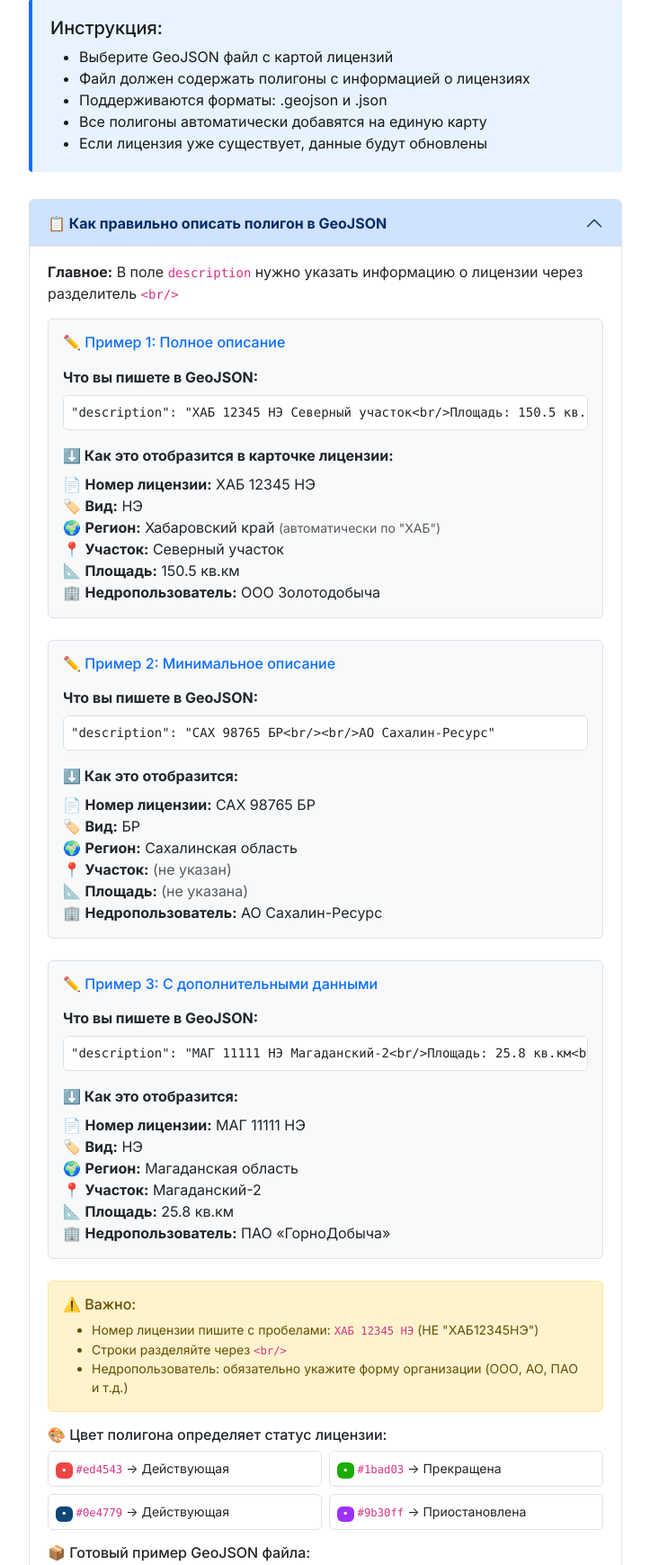
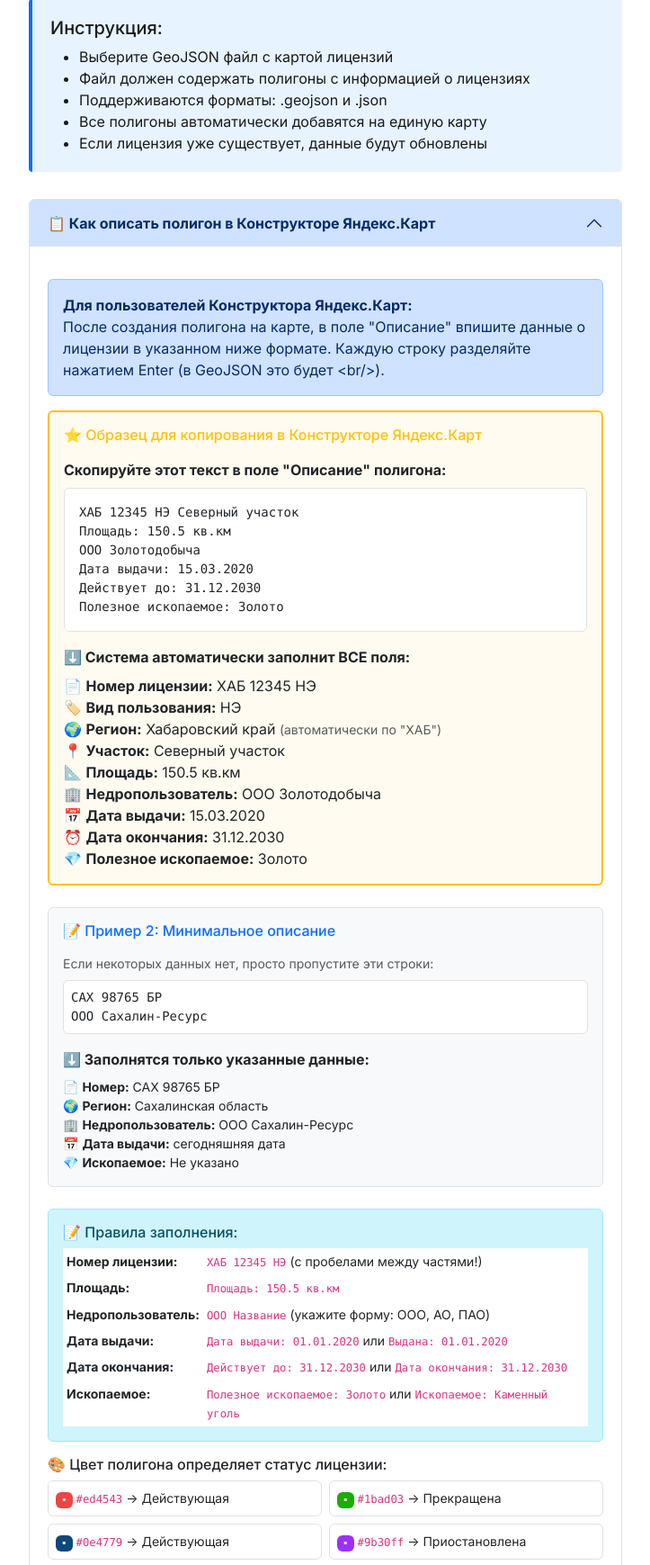
Before and after one commit to Terrmlt/Inside-site-f, a Django app: page /upload-geojson/ in a window 1280 px wide, after a click on "📋 Как описать полигон в Конструкторе Яндекс.Карт". Shown: the part 267-2006 px from the top of the page at 90% size, without its empty margins (278-1001 px from the left). Run offline with Django 5.2, Linux system fonts and the light colour scheme; the visitor is signed in with stand-in values (Sample User, id 1).

Commit message:
Improve guidance and data extraction for polygon descriptions
Enhance the user interface for describing polygons in GeoJSON uploads by updating the help text and example. Modify the `GeoJSONImporter` in `licenses/utils.py` to parse and extract `issue_date`, `expiry_date`, and `mineral_type` from the description field, improving data accuracy and completeness for license creation.

Replit-Commit-Author: Agent
Replit-Commit-Session-Id: b4661f42-3f27-40ce-bc7f-8610cee4c41c
Replit-Commit-Checkpoint-Type: intermediate_checkpoint
Replit-Commit-Event-Id: bf3ac230-e343-49e3-a9d2-c239bd93b463
Replit-Commit-Screenshot-Url: https://storage.googleapis.com/screenshot-production-us-central1/a50e56e3-31d6-4128-b84c-3fb1a86563dc/b4661f42-3f27-40ce-bc7f-8610cee4c41c/iRFiQ3T

```diff
--- a/licenses/templates/licenses/upload_geojson.html
+++ b/licenses/templates/licenses/upload_geojson.html
@@ -80,68 +80,84 @@
             <div class="accordion-item">
                 <h2 class="accordion-header">
                     <button class="accordion-button collapsed" type="button" data-bs-toggle="collapse" data-bs-target="#collapseExample">
-                        <strong>📋 Как правильно описать полигон в GeoJSON</strong>
+                        <strong>📋 Как описать полигон в Конструкторе Яндекс.Карт</strong>
                     </button>
                 </h2>
                 <div id="collapseExample" class="accordion-collapse collapse" data-bs-parent="#formatExample">
                     <div class="accordion-body">
-                        <p class="mb-3"><strong>Главное:</strong> В поле <code>description</code> нужно указать информацию о лицензии через разделитель <code>&lt;br/&gt;</code></p>
+                        <div class="alert alert-primary mb-3">
+                            <strong>Для пользователей Конструктора Яндекс.Карт:</strong><br>
+                            После создания полигона на карте, в поле "Описание" впишите данные о лицензии в указанном ниже формате. Каждую строку разделяйте нажатием Enter (в GeoJSON это будет &lt;br/&gt;).
+                        </div>
 
-                        <div class="border rounded p-3 mb-4" style="background-color: #f8f9fa;">
-                            <h6 class="text-primary mb-3">✏️ Пример 1: Полное описание</h6>
-                            <p class="mb-2"><strong>Что вы пишете в GeoJSON:</strong></p>
-                            <pre class="bg-white p-2 rounded border"><code>"description": "ХАБ 12345 НЭ Северный участок&lt;br/&gt;Площадь: 150.5 кв.км&lt;br/&gt;ООО Золотодобыча"</code></pre>
+                        <div class="border rounded p-3 mb-4" style="background-color: #fffbf0; border-color: #ffc107 !important; border-width: 2px !important;">
+                            <h6 class="text-warning mb-3">⭐ Образец для копирования в Конструкторе Яндекс.Карт</h6>
+                            <p class="mb-2"><strong>Скопируйте этот текст в поле "Описание" полигона:</strong></p>
+                            <pre class="bg-white p-3 rounded border" style="font-size: 14px;"><code>ХАБ 12345 НЭ Северный участок
+Площадь: 150.5 кв.км
+ООО Золотодобыча
+Дата выдачи: 15.03.2020
+Действует до: 31.12.2030
+Полезное ископаемое: Золото</code></pre>
 
-                            <p class="mb-2 mt-3"><strong>⬇️ Как это отобразится в карточке лицензии:</strong></p>
+                            <p class="mb-2 mt-3"><strong>⬇️ Система автоматически заполнит ВСЕ поля:</strong></p>
                             <ul class="list-unstyled mb-0">
                                 <li>📄 <strong>Номер лицензии:</strong> ХАБ 12345 НЭ</li>
-                                <li>🏷️ <strong>Вид:</strong> НЭ</li>
+                                <li>🏷️ <strong>Вид пользования:</strong> НЭ</li>
                                 <li>🌍 <strong>Регион:</strong> Хабаровский край <span class="text-muted small">(автоматически по "ХАБ")</span></li>
                                 <li>📍 <strong>Участок:</strong> Северный участок</li>
                                 <li>📐 <strong>Площадь:</strong> 150.5 кв.км</li>
                                 <li>🏢 <strong>Недропользователь:</strong> ООО Золотодобыча</li>
+                                <li>📅 <strong>Дата выдачи:</strong> 15.03.2020</li>
+                                <li>⏰ <strong>Дата окончания:</strong> 31.12.2030</li>
+                                <li>💎 <strong>Полезное ископаемое:</strong> Золото</li>
                             </ul>
                         </div>
 
                         <div class="border rounded p-3 mb-4" style="background-color: #f8f9fa;">
-                            <h6 class="text-primary mb-3">✏️ Пример 2: Минимальное описание</h6>
-                            <p class="mb-2"><strong>Что вы пишете в GeoJSON:</strong></p>
-                            <pre class="bg-white p-2 rounded border"><code>"description": "САХ 98765 БР&lt;br/&gt;&lt;br/&gt;АО Сахалин-Ресурс"</code></pre>
+                            <h6 class="text-primary mb-3">📝 Пример 2: Минимальное описание</h6>
+                            <p class="mb-2 small text-muted">Если некоторых данных нет, просто пропустите эти строки:</p>
+                            <pre class="bg-white p-2 rounded border"><code>САХ 98765 БР
+ООО Сахалин-Ресурс</code></pre>
 
-                            <p class="mb-2 mt-3"><strong>⬇️ Как это отобразится:</strong></p>
-                            <ul class="list-unstyled mb-0">
-                                <li>📄 <strong>Номер лицензии:</strong> САХ 98765 БР</li>
-                                <li>🏷️ <strong>Вид:</strong> БР</li>
+                            <p class="mb-2 mt-3"><strong>⬇️ Заполнятся только указанные данные:</strong></p>
+                            <ul class="list-unstyled mb-0 small">
+                                <li>📄 <strong>Номер:</strong> САХ 98765 БР</li>
                                 <li>🌍 <strong>Регион:</strong> Сахалинская область</li>
-                                <li>📍 <strong>Участок:</strong> <span class="text-muted">(не указан)</span></li>
-                                <li>📐 <strong>Площадь:</strong> <span class="text-muted">(не указана)</span></li>
-                                <li>🏢 <strong>Недропользователь:</strong> АО Сахалин-Ресурс</li>
+                                <li>🏢 <strong>Недропользователь:</strong> ООО Сахалин-Ресурс</li>
+                                <li>📅 <strong>Дата выдачи:</strong> сегодняшняя дата</li>
+                                <li>💎 <strong>Ископаемое:</strong> Не указано</li>
                             </ul>
                         </div>
 
-                        <div class="border rounded p-3 mb-4" style="background-color: #f8f9fa;">
-                            <h6 class="text-primary mb-3">✏️ Пример 3: С дополнительными данными</h6>
-                            <p class="mb-2"><strong>Что вы пишете в GeoJSON:</strong></p>
-                            <pre class="bg-white p-2 rounded border"><code>"description": "МАГ 11111 НЭ Магаданский-2&lt;br/&gt;Площадь: 25.8 кв.км&lt;br/&gt;ПАО «ГорноДобыча»"</code></pre>
-
-                            <p class="mb-2 mt-3"><strong>⬇️ Как это отобразится:</strong></p>
-                            <ul class="list-unstyled mb-0">
-                                <li>📄 <strong>Номер лицензии:</strong> МАГ 11111 НЭ</li>
-                                <li>🏷️ <strong>Вид:</strong> НЭ</li>
-                                <li>🌍 <strong>Регион:</strong> Магаданская область</li>
-                                <li>📍 <strong>Участок:</strong> Магаданский-2</li>
-                                <li>📐 <strong>Площадь:</strong> 25.8 кв.км</li>
-                                <li>🏢 <strong>Недропользователь:</strong> ПАО «ГорноДобыча»</li>
-                            </ul>
-                        </div>
-
-                        <div class="alert alert-warning mb-3">
-                            <h6 class="mb-2">⚠️ Важно:</h6>
-                            <ul class="mb-0 small">
-                                <li>Номер лицензии пишите с пробелами: <code>ХАБ 12345 НЭ</code> (НЕ "ХАБ12345НЭ")</li>
-                                <li>Строки разделяйте через <code>&lt;br/&gt;</code></li>
-                                <li>Недропользователь: обязательно укажите форму организации (ООО, АО, ПАО и т.д.)</li>
-                            </ul>
+                        <div class="alert alert-info mb-3">
+                            <h6 class="mb-2">📝 Правила заполнения:</h6>
+                            <table class="table table-sm table-borderless mb-0 small">
+                                <tr>
+                                    <td class="text-nowrap"><strong>Номер лицензии:</strong></td>
+                                    <td><code>ХАБ 12345 НЭ</code> (с пробелами между частями!)</td>
+                                </tr>
+                                <tr>
+                                    <td class="text-nowrap"><strong>Площадь:</strong></td>
+                                    <td><code>Площадь: 150.5 кв.км</code></td>
+                                </tr>
+                                <tr>
+                                    <td class="text-nowrap"><strong>Недропользователь:</strong></td>
+                                    <td><code>ООО Название</code> (укажите форму: ООО, АО, ПАО)</td>
+                                </tr>
+                                <tr>
+                                    <td class="text-nowrap"><strong>Дата выдачи:</strong></td>
+                                    <td><code>Дата выдачи: 01.01.2020</code> или <code>Выдана: 01.01.2020</code></td>
+                                </tr>
+                                <tr>
+                                    <td class="text-nowrap"><strong>Дата окончания:</strong></td>
+                                    <td><code>Действует до: 31.12.2030</code> или <code>Дата окончания: 31.12.2030</code></td>
+                                </tr>
+                                <tr>
+                                    <td class="text-nowrap"><strong>Ископаемое:</strong></td>
+                                    <td><code>Полезное ископаемое: Золото</code> или <code>Ископаемое: Каменный уголь</code></td>
+                                </tr>
+                            </table>
                         </div>
 
                         <h6 class="mb-2">🎨 Цвет полигона определяет статус лицензии:</h6>
@@ -168,7 +184,7 @@
                             </div>
                         </div>
 
-                        <h6 class="mb-2">📦 Готовый пример GeoJSON файла:</h6>
+                        <h6 class="mb-2">📦 Готовый пример GeoJSON файла с полными данными:</h6>
                         <pre class="bg-light p-3 rounded small"><code>{
   "type": "FeatureCollection",
   "features": [
@@ -181,15 +197,15 @@
         ]
       },
       "properties": {
-        "description": "ХАБ 12345 НЭ Северный участок&lt;br/&gt;Площадь: 150.5 кв.км&lt;br/&gt;ООО Золотодобыча",
+        "description": "ХАБ 12345 НЭ Северный участок&lt;br/&gt;Площадь: 150.5 кв.км&lt;br/&gt;ООО Золотодобыча&lt;br/&gt;Дата выдачи: 15.03.2020&lt;br/&gt;Действует до: 31.12.2030&lt;br/&gt;Полезное ископаемое: Золото",
         "fill": "#ed4543"
       }
     }
   ]
 }</code></pre>
 
-                        <div class="alert alert-info mt-3 mb-0">
-                            <small><strong>💡 Подсказка:</strong> Скопируйте этот пример и измените данные на свои. Координаты полигона укажите по вашей карте.</small>
+                        <div class="alert alert-success mt-3 mb-0">
+                            <small><strong>✅ Готово!</strong> Конструктор Яндекс.Карт автоматически создаст такой GeoJSON при экспорте. В поле "Описание" каждого полигона укажите данные построчно (Enter между строками), а цвет выберите из палитры.</small>
                         </div>
                     </div>
                 </div>
```
Also changed, not shown: licenses/utils.py (+46 -4 lines), 1 other file.
